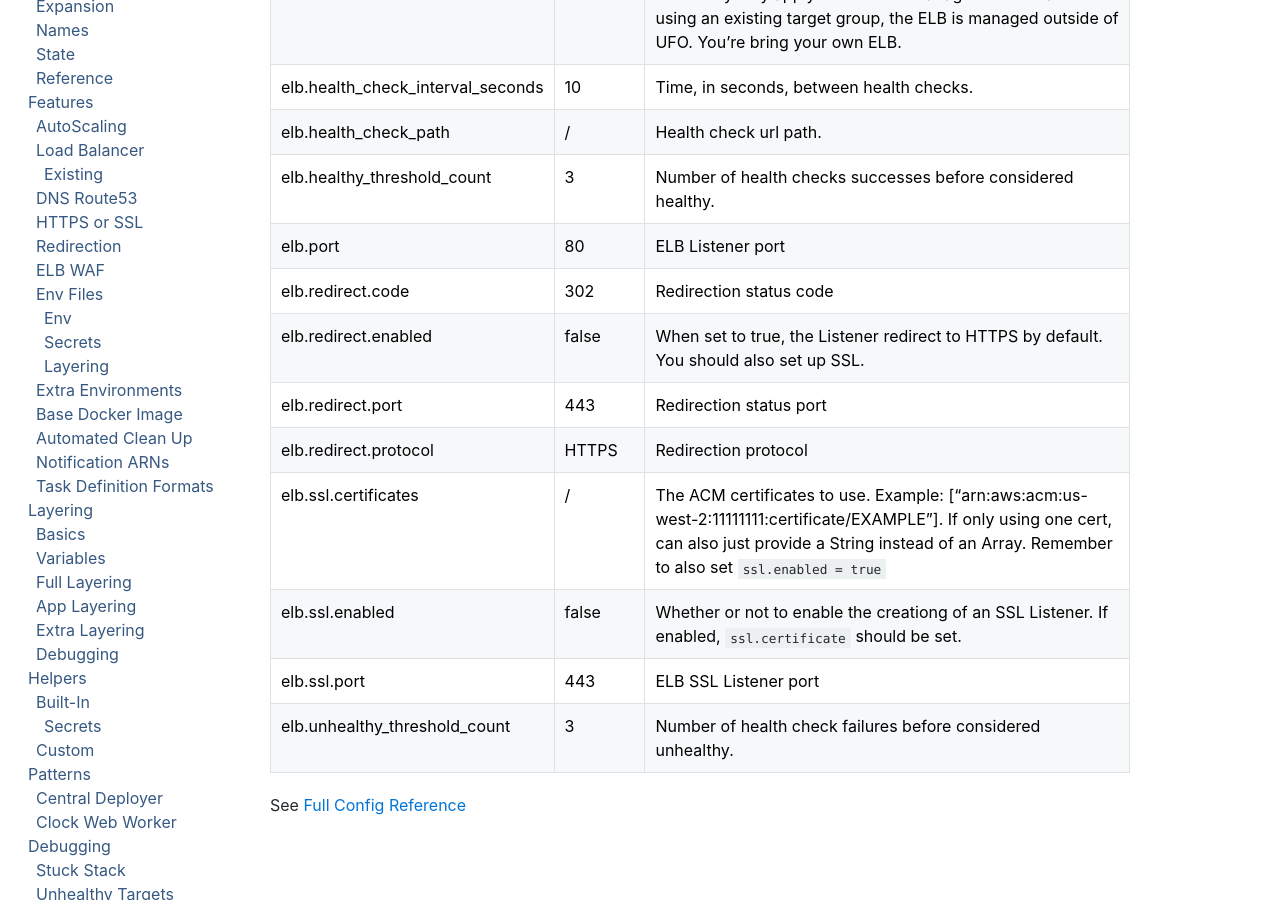
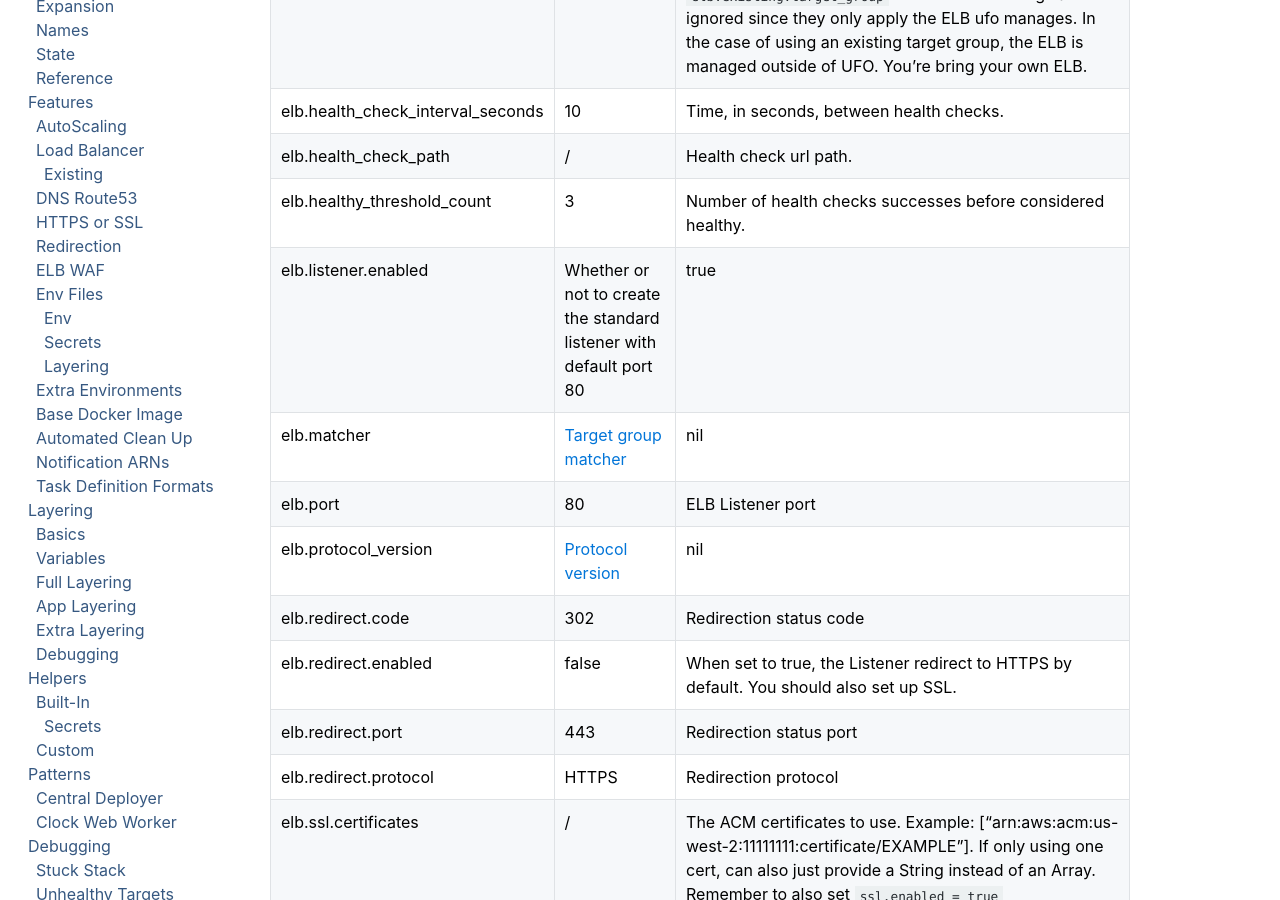
Before and after one commit to boltops-tools/ufo-docs, a Jekyll site: the page built from _docs/features/redirection-support.md, in a window 1280 px wide and 900 px high, scrolled down 1143 px. Built offline with Jekyll 4.4.1, drawn with Linux system fonts in a browser that asks for light colours; cached includes are drawn as plain includes; a script that is not in the unit is left out.

Commit message:
update elb options

```diff
--- a/_includes/config/reference/elb.md
+++ b/_includes/config/reference/elb.md
@@ -4,7 +4,10 @@ elb.enabled | auto | Enables creating the ELB. Can be "auto", true or false. Aut
 elb.health_check_interval_seconds | 10 | Time, in seconds, between health checks.
 elb.health_check_path | / | Health check url path.
 elb.healthy_threshold_count | 3 | Number of health checks successes before considered healthy.
+elb.listener.enabled | Whether or not to create the standard listener with default port 80 | true
+elb.matcher | [Target group matcher](https://docs.aws.amazon.com/AWSCloudFormation/latest/UserGuide/aws-properties-elasticloadbalancingv2-targetgroup-matcher.html) | nil
 elb.port | 80 | ELB Listener port
+elb.protocol_version | [Protocol version](https://docs.aws.amazon.com/AWSCloudFormation/latest/UserGuide/aws-resource-elasticloadbalancingv2-targetgroup.html#cfn-elasticloadbalancingv2-targetgroup-protocolversion) | nil
 elb.redirect.code | 302 | Redirection status code
 elb.redirect.enabled | false | When set to true, the Listener redirect to HTTPS by default. You should also set up SSL.
 elb.redirect.port | 443 | Redirection status port
```
